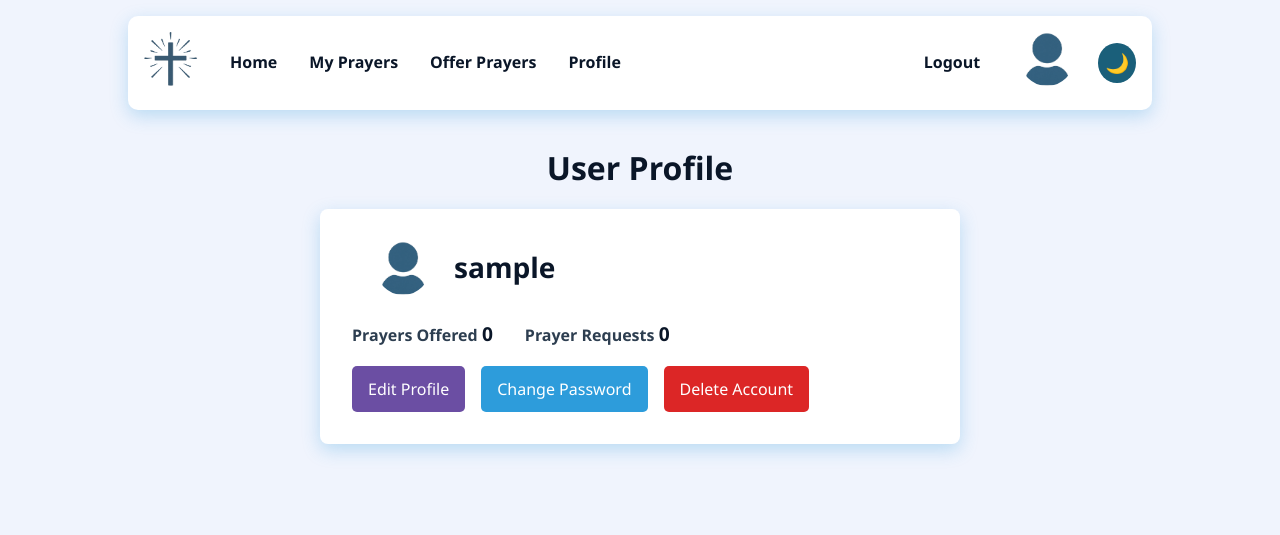
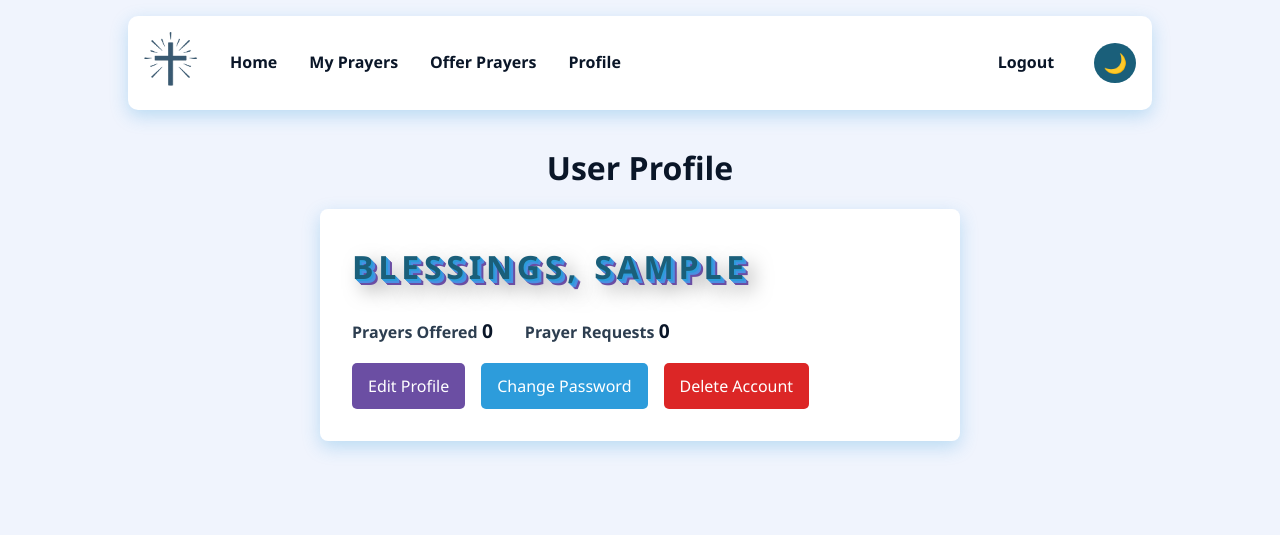
Before and after one commit to no-kris/PrayNet, a Flask app: page /profile in a window 1280 px wide. Shown: the top 535 px of the page. Run offline with Flask 3, Linux system fonts and the light colour scheme; the visitor is signed in with stand-in values (Sample User, id 1); data that the repository does not hold is empty; some libraries are stand-ins or nearby versions.

Commit message:
Removed profile image feature.

```diff
--- a/praynet/config.py
+++ b/praynet/config.py
@@ -11,7 +11,3 @@
     MAIL_USERNAME = os.environ.get('EMAIL_USER')
     MAIL_PASSWORD = os.environ.get('EMAIL_PASS')
     MAIL_DEFAULT_SENDER = os.environ.get('MAIL_DEFAULT_SENDER') or MAIL_USERNAME
-
-    CLOUDINARY_CLOUD_NAME = os.environ.get('CLOUDINARY_CLOUD_NAME')
-    CLOUDINARY_API_KEY = os.environ.get('CLOUDINARY_API_KEY')
-    CLOUDINARY_API_SECRET = os.environ.get('CLOUDINARY_API_SECRET')
--- a/praynet/models.py
+++ b/praynet/models.py
@@ -23,7 +23,6 @@
     id = db.Column(db.Integer, primary_key=True)
     username = db.Column(db.String(20), unique=True, nullable=False)
     email = db.Column(db.String(120), unique=True, nullable=False)
-    image_file = db.Column(db.String(255), nullable=False, default='default.png')
     password = db.Column(db.String(60), nullable=False)
     prayer_requests = db.relationship('PrayerRequest', backref='author', lazy=True)
     prayer_offers = db.relationship('PrayerOffer', backref='responder', lazy=True)
--- a/praynet/static/css/main.css
+++ b/praynet/static/css/main.css
@@ -108,20 +108,11 @@
   transition: background-color 0.3s ease, box-shadow 0.3s ease;
 }
 
-.logo,
-.profile-image {
+.logo {
+  margin-right: 1rem;
   height: 54px;
   width: 54px;
   border-radius: 100px;
-}
-
-.logo {
-  margin-right: 1rem;
-}
-
-.profile-image {
-  object-fit: cover;
-  margin-left: 1.5rem;
 }
 
 .navbar {
@@ -278,6 +269,29 @@
   flex-wrap: wrap;
   align-items: center;
   margin-top: 0.5rem;
+}
+
+.profile-name {
+  position: relative;
+  z-index: 2;
+  font-weight: 900;
+  font-size: 2rem;
+  letter-spacing: 0.15em;
+  text-transform: uppercase;
+  color: var(--color-primary);
+  text-shadow: 1px 1px var(--color-accent), 2px 2px var(--color-accent),
+    3px 3px var(--color-support-1), 4px 4px var(--color-support-1),
+    5px 5px var(--color-secondary), 6px 6px var(--color-secondary),
+    10px 10px 20px rgba(0, 0, 0, 0.5);
+  transition: transform 0.2s ease, text-shadow 0.2s ease;
+}
+
+:root.dark-mode .profile-name {
+  color: var(--color-text);
+  text-shadow: 1px 1px var(--color-accent), 2px 2px var(--color-support-1),
+    3px 3px var(--color-secondary), 4px 4px rgba(0, 0, 0, 0.4),
+    6px 6px rgba(0, 0, 0, 0.5), 8px 8px rgba(0, 0, 0, 0.6),
+    10px 10px 20px rgba(0, 0, 0, 0.8);
 }
 
 .prayer-tag {
@@ -864,14 +878,17 @@
     width: 80%;
   }
 
+  .form-text {
+    font-size: 0.75rem;
+  }
+
   .section-title {
     font-size: 1.5rem;
     margin-bottom: 0.2rem;
   }
 
-  .profile-image {
-    width: 44px;
-    height: 44px;
+  .prayer-request-actions {
+    margin: 2rem;
     margin-left: 1rem;
   }
 
@@ -898,9 +915,9 @@
   }
 
   .theme-toggle {
-    width: 36px;
-    height: 32px;
+    width: 80%;
     margin-left: 0.5rem;
+    margin-right: 1rem;
   }
 
   .users-prayers {
@@ -913,8 +930,6 @@
 
   .link {
     font-size: 1rem;
-    margin-left: 0.5rem;
-    padding-right: 0;
   }
 
   .categories {
@@ -1106,12 +1121,6 @@
     padding: 10px 7px;
   }
 
-  .profile-image {
-    width: 48px;
-    height: 48px;
-    margin-left: 1rem;
-  }
-
   .theme-toggle {
     width: 38px;
     height: 34px;
--- a/praynet/templates/header.html
+++ b/praynet/templates/header.html
@@ -26,23 +26,9 @@
     </nav>
     {% if current_user.is_authenticated %}
         <a href="{{ url_for("users.logout") }}" class="link">Logout</a>
-        <a href="{{ url_for("users.profile") }}">
-            <img src="{{ current_user.image_file }}"
-                 alt="User profile image"
-                 class="profile-image"
-                 height="54"
-                 width="54" />
-        </a>
     {% else %}
         <a href="{{ url_for("users.login") }}" class="link">Login</a>
         <a href="{{ url_for("users.register") }}" class="link">Register</a>
-        <a href="{{ url_for("users.profile") }}">
-            <img src="{{ url_for('static', filename='images/profile_pics/default.png') }}"
-                 alt="User profile image"
-                 class="profile-image"
-                 height="54px"
-                 width="54px" />
-        </a>
     {% endif %}
     <button id="theme-toggle" class="theme-toggle" aria-label="Toggle theme">🌙</button>
 </header>
--- a/praynet/templates/profiles/edit_profile.html
+++ b/praynet/templates/profiles/edit_profile.html
@@ -22,10 +22,6 @@
                     <span class="error-message">{{ error }}</span>
                 {% endfor %}
             </div>
-            <div class="form-group">
-                {{ form.picture.label(class="form-label") }} {{ form.picture(class="form-input") }}
-                {% for error in form.picture.errors %}<span class="error-message">{{ error }}</span>{% endfor %}
-            </div>
             <div class="form-group">{{ form.submit(class="submit-button") }}</div>
             <div class="form-group">{{ form.cancel(class="cancel-button", formnovalidate=True) }}</div>
         </form>
--- a/praynet/templates/profiles/profile.html
+++ b/praynet/templates/profiles/profile.html
@@ -6,12 +6,7 @@
             <h2 class="section-title">User Profile</h2>
             <div class="profile-content">
                 <div class="profile-info">
-                    <img src="{{ current_user.image_file }}"
-                         alt="Profile Picture"
-                         class="profile-image"
-                         height="54px"
-                         width="54px" />
-                    <h3 class="profile-name">{{ current_user.username }}</h3>
+                    <h3 class="profile-name">Blessings, {{ current_user.username }}</h3>
                 </div>
                 <div class="profile-stats">
                     <div class="stat-item">
--- a/praynet/users/forms.py
+++ b/praynet/users/forms.py
@@ -52,9 +52,6 @@
     email = StringField('Email', validators=[
         DataRequired(), Email(message='Invalid email address')
     ])
-    picture = FileField('Update Profile Picture', validators=[
-        FileAllowed(['jpg', 'png'], 'Images only!')
-    ])
     submit = SubmitField('Update')
     cancel = SubmitField('Cancel')
 
--- a/praynet/users/routes.py
+++ b/praynet/users/routes.py
@@ -3,7 +3,7 @@
 from praynet.users.forms import DeleteAccountForm, EditProfileForm, RegistrationForm, LoginForm, RequestResetForm
 from praynet import db, bcrypt
 from praynet.models import User
-from praynet.users.utils import save_picture_cloudinary, send_reset_email
+from praynet.users.utils import send_reset_email
 
 users = Blueprint('users', __name__, template_folder='../templates/profiles')
 
@@ -76,10 +76,6 @@
         if form.validate_on_submit():
             current_user.username = form.username.data
             current_user.email = form.email.data
-            if form.picture.data:
-                picture_url = save_picture_cloudinary(form.picture.data)
-                print(picture_url)
-                current_user.image_file = picture_url
             db.session.commit()
             flash('Your account has been updated!', 'success')
             return redirect(url_for('users.profile'))
```
Also changed, not shown: praynet/__init__.py (+0 -7 lines), praynet/users/utils.py (+0 -24 lines), praynet/static/images/profile_pics/9e3033273efccb60.jpg (deleted), praynet/static/images/profile_pics/default.png (deleted).
